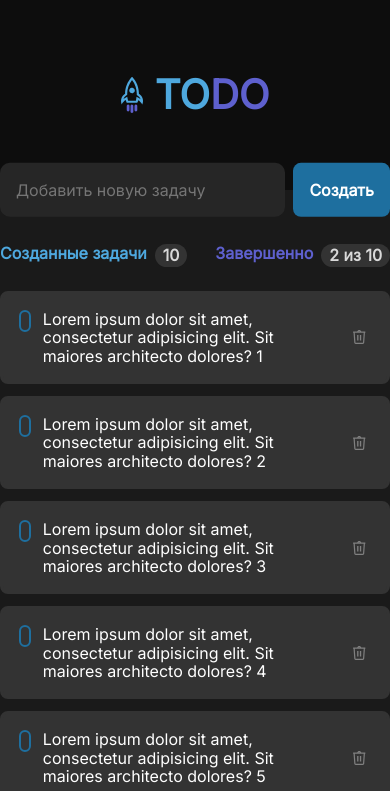
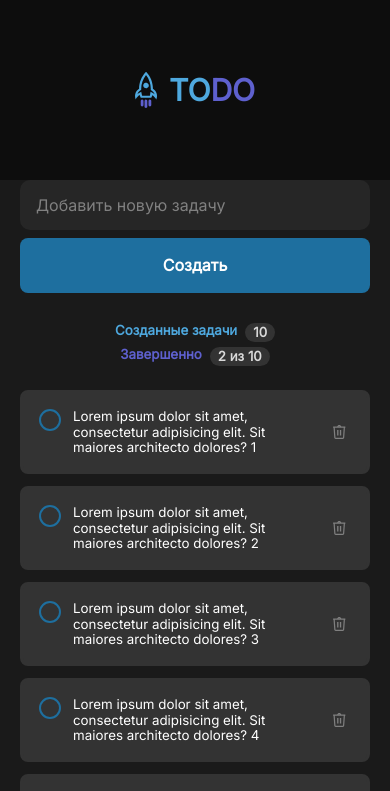
Before and after one commit to boholdinaalena/todo-by-boholdinaalena, a Vue app: page / in a window 390 px wide. Shown: the top 791 px of the page. Built offline with nearby package versions, Linux system fonts and the light colour scheme.

Commit message:
mobile layout

```diff
--- a/src/App.vue
+++ b/src/App.vue
@@ -72,9 +72,13 @@
   flex: 1;
   background: #262626;
   padding: 16px;
-  color: #808080;
+  color: #ffffff;
   border-radius: 10px;
   border: none;
+
+  &::placeholder {
+    color: #808080;
+  }
 }
 
 .body-btn {
@@ -140,6 +144,7 @@
   justify-content: left;
 }
 .item-round {
+  flex-shrink: 0;
   width: 18px;
   height: 18px;
   border: 2px solid #1e6f9f;
@@ -148,4 +153,39 @@
 .item-img {
   justify-content: end;
 }
+
+@media (max-width: 860px) {
+  .container {
+    margin: auto 20px;
+  }
+}
+
+@media (max-width: 510px) {
+  .header {
+    font-size: 30px;
+  }
+
+  .todo-header {
+    font-size: 10pt;
+  }
+
+  .list-item {
+    font-size: 10pt;
+  }
+
+}
+
+@media (max-width: 440px) {
+  .body {
+    flex-direction: column;
+    transform: translate(0);
+    margin-bottom: 30px;
+  }
+  .todo-header {
+    align-items: center;
+    flex-direction: column;
+    row-gap: 5px;
+  }
+
+}
 </style>
```
